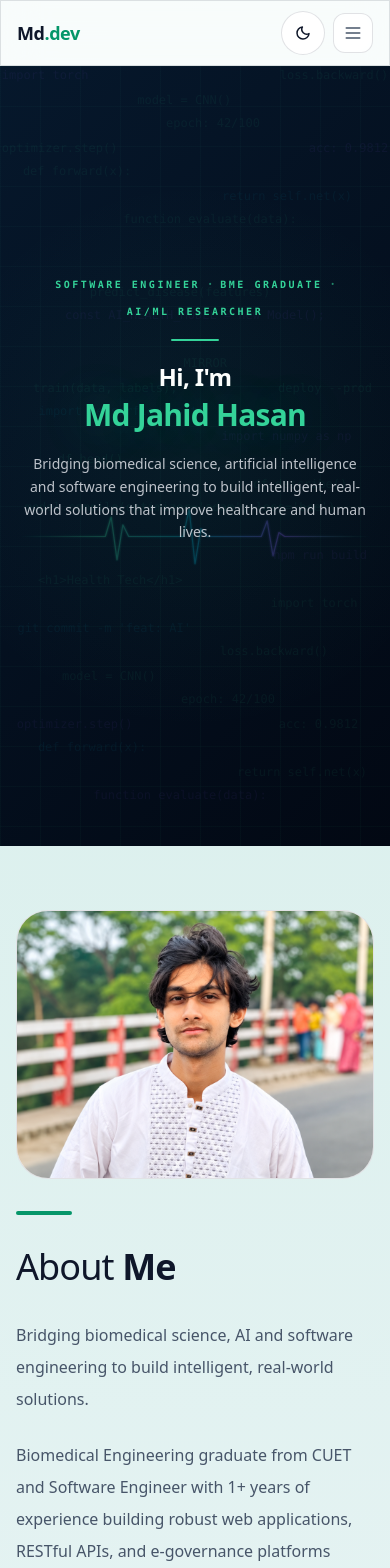
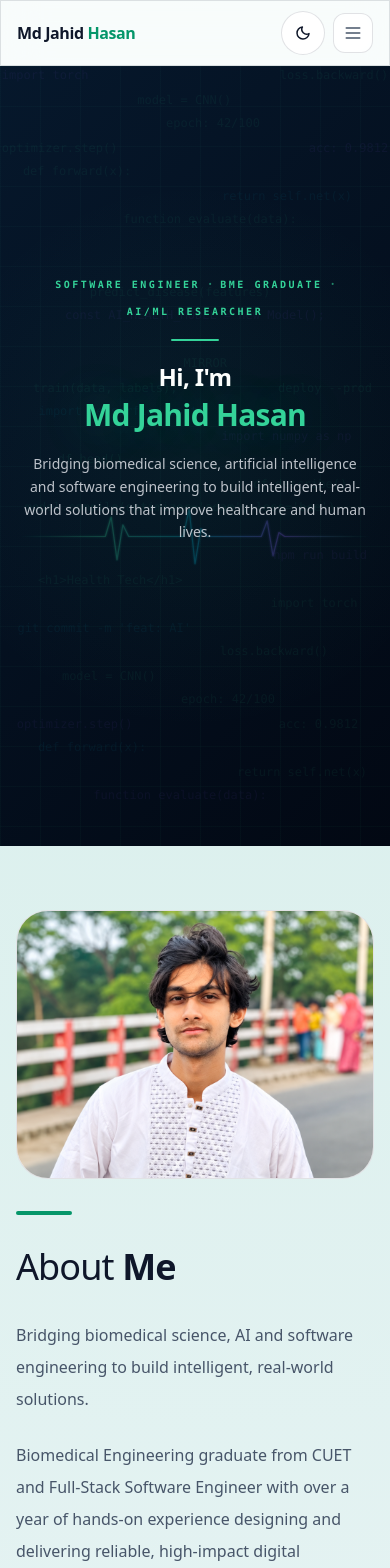
Before and after one commit to jahid-cuet/portfolio, a Next.js app: page / in a window 390 px wide. Shown: the top 1568 px of the page. Built offline with nearby package versions, Linux system fonts and the light colour scheme.

Commit message:
feat: implement responsive navigation bar and add portfolio data structures

```diff
--- a/components/Navbar.tsx
+++ b/components/Navbar.tsx
@@ -72,10 +72,11 @@ export default function Navbar() {
     <>
       <header className="sticky top-0 z-50 border-b theme-panel">
         <div className="max-w-6xl mx-auto px-4 sm:px-6 h-16 flex items-center justify-between">
+
           {/* Logo */}
-          <Link href="#home" className="font-bold text-lg tracking-tight theme-text" onClick={handleLinkClick}>
-            {firstName}
-            <span className="theme-accent">.dev</span>
+          <Link href="#home" className="font-bold text-base sm:text-lg tracking-tight theme-text hover:opacity-80 transition-opacity" onClick={handleLinkClick}>
+            Md Jahid{" "}
+            <span className="theme-accent">Hasan</span>
           </Link>
 
           {/* Desktop nav */}
--- a/data/portfolio.ts
+++ b/data/portfolio.ts
@@ -6,7 +6,7 @@ export const portfolioData = {
     tagline:
       "Bridging biomedical science, AI and software engineering to build intelligent, real-world solutions.",
     about:
-      "Biomedical Engineering graduate from CUET and Software Engineer with 1+ years of experience building robust web applications, RESTful APIs, and e-governance platforms using Laravel, Django, and React.",
+      "Biomedical Engineering graduate from CUET and Full-Stack Software Engineer with over a year of hands-on experience designing and delivering reliable, high-impact digital solutions. Brings a sharp analytical mindset to software architecture, translating complex technical challenges into clean, scalable applications.",
     email: "jahidhasan5803733@gmail.com",
     phone: "+8801740578486",
     location: "Dhaka, Bangladesh",
```
